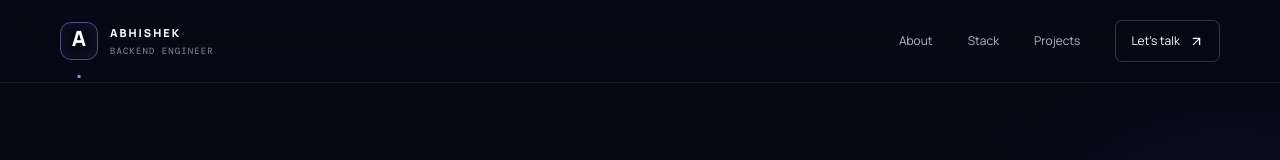
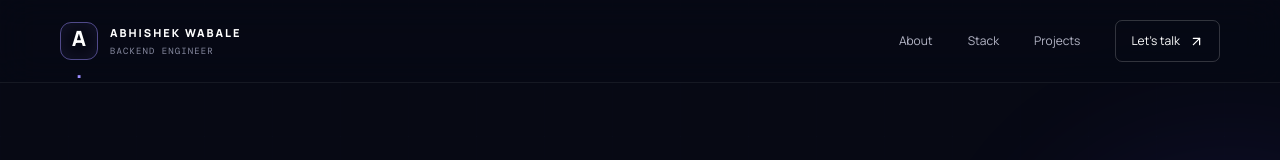
Before and after one commit to abhishekwabale01/abhishek-futuristic-portfolio, a React (Vite) app: page / in a window 1280 px wide. Shown: the top 160 px of the page. Built offline with nearby package versions, Linux system fonts and the light colour scheme.

Commit message:
Update portfolio content

```diff
--- a/src/App.jsx
+++ b/src/App.jsx
@@ -33,7 +33,7 @@ function App() {
     <div className="orb orb-one" aria-hidden="true" /><div className="orb orb-two" aria-hidden="true" />
     <header className="nav-wrap">
       <nav className="nav container-shell">
-        <a href="#home" className="brand" onClick={closeMenu}><span className="brand-mark">A<span>.</span></span><span className="brand-name">ABHISHEK<span className="brand-sub">BACKEND ENGINEER</span></span></a>
+        <a href="#home" className="brand" onClick={closeMenu}><span className="brand-mark">A<span>.</span></span><span className="brand-name">ABHISHEK WABALE<span className="brand-sub">BACKEND ENGINEER</span></span></a>
         <div className={`nav-links ${menuOpen ? 'nav-links-open' : ''}`}>
           <a href="#about" onClick={closeMenu}>About</a><a href="#stack" onClick={closeMenu}>Stack</a><a href="#work" onClick={closeMenu}>Projects</a>
           <a href="#contact" className="nav-contact" onClick={closeMenu}>Let’s talk <ArrowUpRight size={15}/></a>
```
